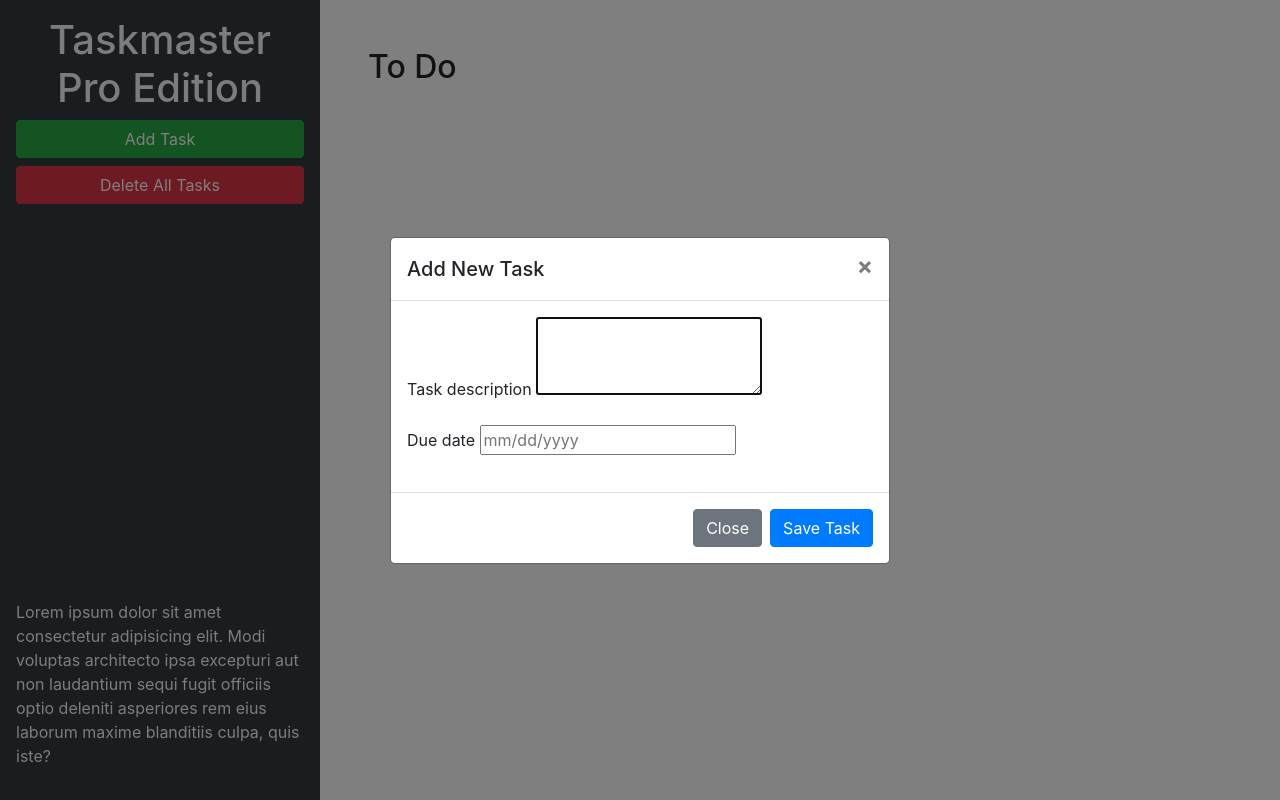
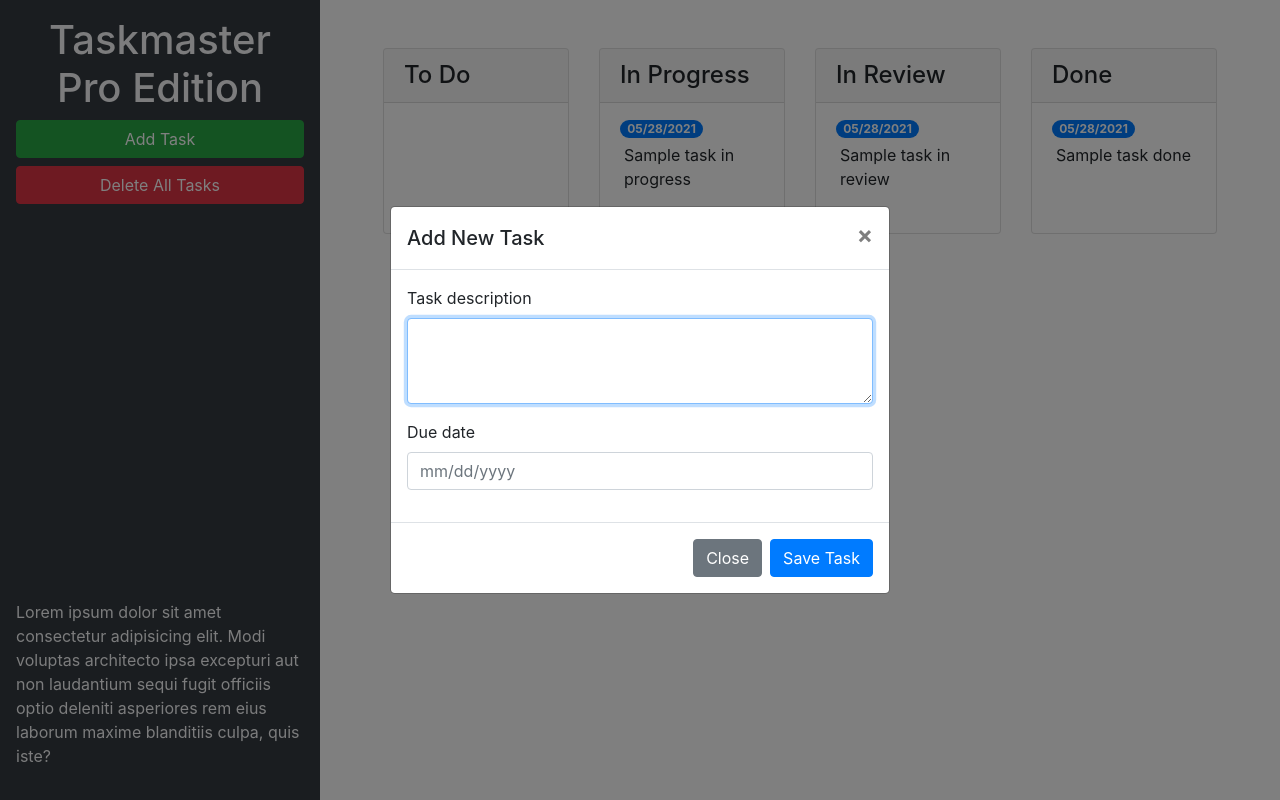
Before and after one commit to HighDynamics/taskmaster-pro, a plain HTML site: page index.html in a window 1280 px wide. Both pictures are taken after a click on the button "Add Task". Drawn offline with nearby package versions, Linux system fonts and the light colour scheme.

Commit message:
add bootstrap grid to task lists; use bootstrap form control class in modal

```diff
--- a/index.html
+++ b/index.html
@@ -1,44 +1,105 @@
 <!DOCTYPE html>
 <html lang="en">
-
   <head>
-  <meta charset="UTF-8">
-  <meta name="viewport" content="width=device-width, initial-scale=1.0">
-  <meta http-equiv="X-UA-Compatible" content="ie=edge">
-  <link rel="stylesheet" href="https://cdnjs.cloudflare.com/ajax/libs/twitter-bootstrap/4.3.1/css/bootstrap.min.css">
+    <meta charset="UTF-8" />
+    <meta name="viewport" content="width=device-width, initial-scale=1.0" />
+    <meta http-equiv="X-UA-Compatible" content="ie=edge" />
+    <link
+      rel="stylesheet"
+      href="https://cdnjs.cloudflare.com/ajax/libs/twitter-bootstrap/4.3.1/css/bootstrap.min.css"
+    />
     <link rel="stylesheet" href="./assets/css/style.css" />
     <title>Taskmaster Pro</title>
   </head>
 
   <body>
-
     <div class="row min-vh-100 no-gutters">
-    <header class="col-12 col-lg-3 bg-dark text-light d-flex flex-column p-4 p-lg-3">
+      <header
+        class="col-12 col-lg-3 bg-dark text-light d-flex flex-column p-4 p-lg-3"
+      >
         <h1 class="text-center">Taskmaster Pro Edition</h1>
-      <button id="create-task" class="btn btn-block btn-success" data-toggle="modal" data-target="#task-form-modal">Add
-        Task</button>
-      <button id="remove-tasks" class="btn btn-block btn-danger">Delete All Tasks</button>
-      <p class="mt-auto">Lorem ipsum dolor sit amet consectetur adipisicing elit. Modi voluptas architecto ipsa
-        excepturi aut non
-        laudantium sequi fugit officiis optio deleniti asperiores rem eius laborum maxime blanditiis culpa, quis iste?
+        <button
+          id="create-task"
+          class="btn btn-block btn-success"
+          data-toggle="modal"
+          data-target="#task-form-modal"
+        >
+          Add Task
+        </button>
+        <button id="remove-tasks" class="btn btn-block btn-danger">
+          Delete All Tasks
+        </button>
+        <p class="mt-auto">
+          Lorem ipsum dolor sit amet consectetur adipisicing elit. Modi voluptas
+          architecto ipsa excepturi aut non laudantium sequi fugit officiis
+          optio deleniti asperiores rem eius laborum maxime blanditiis culpa,
+          quis iste?
         </p>
       </header>
       <main class="col-12 col-lg-9">
-      <div class="m-5">
-        <h2>To Do</h2>
-        <ul id="list-toDo" class="list-group"> </ul>
+        <div class="m-5 row justify-content-around">
+          <!-- todo start -->
+          <div class="col-12 col-md-6 col-xl-3 mb-3">
+            <div class="card">
+            <h4 class="card-header">To Do</h4>
+            <ul id="list-toDo" class="list-group list-group-flush"></ul>
+          </div></div>
+          <!-- in progress start -->
+          <div class="col-12 col-md-6 col-xl-3 mb-3">
+            <div class="card">
+            <h4 class="card-header">In Progress</h4>
+            <ul id="list-inProgress" class="list-group list-group-flush">
+              <li class="list-group-item">
+                <span class="badge badge-primary badge-pill">05/28/2021</span>
+                <p class="m-1">Sample task in progress</p>
+              </li>
+            </ul>
+          </div></div>
+          <!-- in review start -->
+          <div class="col-12 col-md-6 col-xl-3 mb-3">
+            <div class="card">
+            <h4 class="card-header">In Review</h4>
+            <ul id="list-inReview" class="list-group list-group-flush">
+              <li class="list-group-item">
+                <span class="badge badge-primary badge-pill">05/28/2021</span>
+                <p class="m-1">Sample task in review</p>
+              </li>
+            </ul>
+          </div></div>
+          <!-- done start -->
+          <div class="col-12 col-md-6 col-xl-3 mb-3">
+            <div class="card">
+            <h4 class="card-header">Done</h4>
+            <ul id="list-done" class="list-group list-group-flush">
+              <li class="list-group-item">
+                <span class="badge badge-primary badge-pill">05/28/2021</span>
+                <p class="m-1">Sample task done</p>
+              </li>
+            </ul>
+          </div>
         </div>
       </main>
     </div>
 
     <!-- Modal -->
-  <div class="modal fade" id="task-form-modal" tabindex="-1" role="dialog" aria-labelledby="task-form-modal"
-    aria-hidden="true">
+    <div
+      class="modal fade"
+      id="task-form-modal"
+      tabindex="-1"
+      role="dialog"
+      aria-labelledby="task-form-modal"
+      aria-hidden="true"
+    >
       <div class="modal-dialog modal-dialog-centered" role="document">
         <div class="modal-content">
           <div class="modal-header">
             <h5 class="modal-title" id="task-form-modal">Add New Task</h5>
-          <button type="button" class="close" data-dismiss="modal" aria-label="Close">
+            <button
+              type="button"
+              class="close"
+              data-dismiss="modal"
+              aria-label="Close"
+            >
               <span aria-hidden="true">&times;</span>
             </button>
           </div>
@@ -46,16 +107,28 @@
             <form>
               <div class="form-group">
                 <label for="modalTaskDescription">Task description</label>
-              <textarea id="modalTaskDescription" rows="3"></textarea>
+                <textarea id="modalTaskDescription" rows="3" class="form-control"></textarea>
               </div>
               <div class="form-group">
                 <label for="modalDueDate">Due date</label>
-              <input type="text" id="modalDueDate" placeholder="mm/dd/yyyy" autocomplete="off" />
+                <input
+                  type="text"
+                  class="form-control"
+                  id="modalDueDate"
+                  placeholder="mm/dd/yyyy"
+                  autocomplete="off"
+                />
               </div>
             </form>
           </div>
           <div class="modal-footer">
-          <button type="button" class="btn btn-secondary" data-dismiss="modal">Close</button>
+            <button
+              type="button"
+              class="btn btn-secondary"
+              data-dismiss="modal"
+            >
+              Close
+            </button>
             <button type="button" class="btn btn-primary">Save Task</button>
           </div>
         </div>
@@ -67,5 +140,4 @@
     <script src="https://cdnjs.cloudflare.com/ajax/libs/twitter-bootstrap/4.3.1/js/bootstrap.min.js"></script>
     <script src="./assets/js/script.js"></script>
   </body>
-
 </html>
```
Lines whose indentation alone changed are shown as unchanged.
